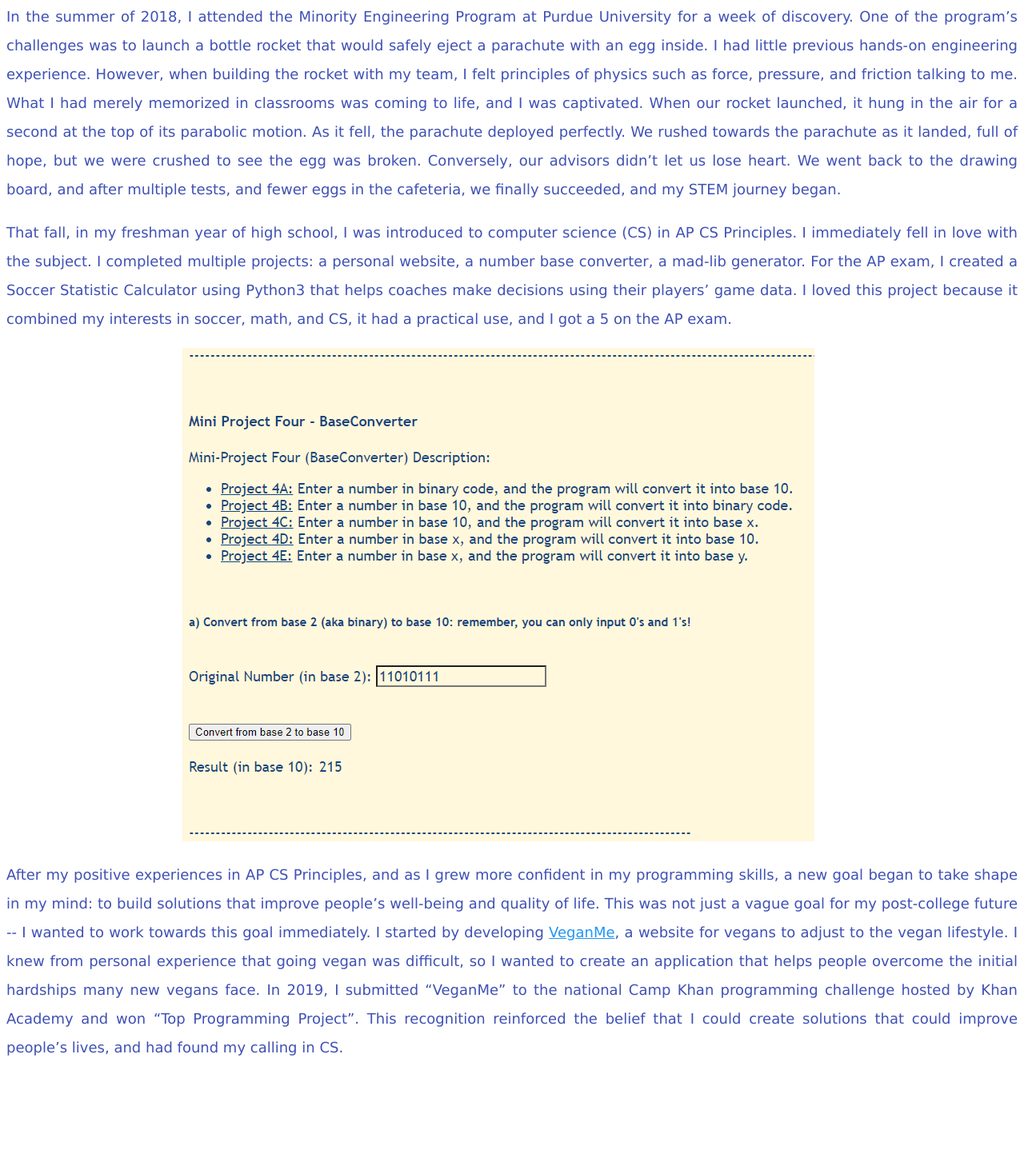
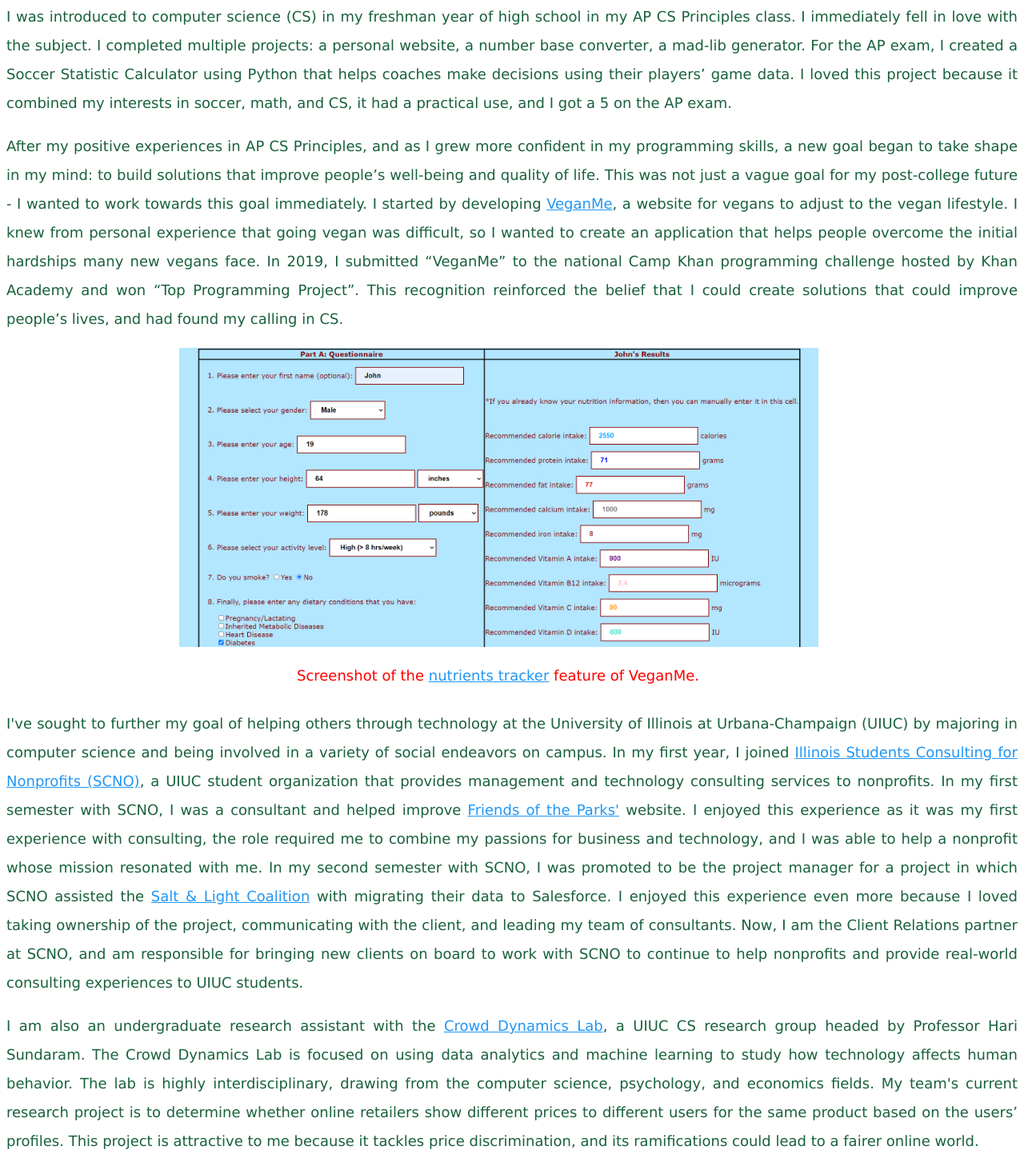
Before and after one commit to anandkrishnan108/anandkrishnan, a plain HTML site: page mission.html in a window 1280 px wide. Shown: the part 218-1666 px from the top of the page at 80% size. Before the commit the page ends 1564 px from the top, so only its background shows below. Drawn offline with Linux system fonts and the light colour scheme.

Commit message:
Updated mission and soccer

```diff
--- a/header.js
+++ b/header.js
@@ -20,7 +20,6 @@ class Header extends HTMLElement {
               </button>
               <div class="dropdown-content">
               <a href="https://github.com/anandkrishnan108?tab=repositories" target="_blank">Github Profile</a>
-              <a href="https://krishnan5826.github.io" target="_blank">My first website (created when I was 14)</a>
               <a href="https://vegan-me.github.io/vegan-me/" target="_blank">VeganMe</a>
               <a href="https://www.youtube.com/watch?v=OEzaNsuPNds" target="_blank">UIUC Landmarks App (CS 124 Project)</a>
               <a href="https://rpubs.com/akrishx/t20wc" target="_blank">ICC T20 World Cup 2022 Team of the Tournament (R Dashboard)</a>
@@ -34,7 +33,7 @@ class Header extends HTMLElement {
                   <i class="fa fa-caret-down"></i>
               </button>
               <div class="dropdown-content">
-                  <a href="soccer.html">My playing career</a>
+                  <a href="soccer.html">Playing</a>
                   <a href="referee.html">Refereeing</a>
                   <a href="topsoccer.html">Volunteering</a>
                   </div>
--- a/mission.html
+++ b/mission.html
@@ -21,23 +21,33 @@
    <h1>Mission</h1>
    <br>
 </div>
-<div class="paragraph" style="color: #3f51b5;">
+<div class="paragraph" style="color: #19613c;">
   <p>
-    In the summer of 2018, I attended the Minority Engineering Program at Purdue University for a week of discovery. One of the program’s challenges was to launch a bottle rocket that would safely eject a parachute with an egg inside. I had little previous hands-on engineering experience. However, when building the rocket with my team, I felt principles of physics such as force, pressure, and friction talking to me. What I had merely memorized in classrooms was coming to life, and I was captivated. When our rocket launched, it hung in the air for a second at the top of its parabolic motion. As it fell, the parachute deployed perfectly. We rushed towards the parachute as it landed, full of hope, but we were crushed to see the egg was broken. Conversely, our advisors didn’t let us lose heart. We went back to the drawing board, and after multiple tests, and fewer eggs in the cafeteria, we finally succeeded, and my STEM journey began.
+    I was introduced to computer science (CS) in my freshman year of high school in my AP CS Principles class. I immediately fell in love with the subject. I completed multiple projects: a personal website, a number base converter, a mad-lib generator.
+    For the AP exam, I created a Soccer Statistic Calculator using Python that helps coaches make decisions using their players’ game data. I loved this project because it combined my interests in soccer, math, and CS, it had a practical use, and I got a 5 on the AP exam.
   </p>
-   <!--
-  <div class="image">
-    <img src="img/mep.png">
-  </div>
--->
   <p>
-    That fall, in my freshman year of high school, I was introduced to computer science (CS) in AP CS Principles. I immediately fell in love with the subject. I completed multiple projects: a personal website, a number base converter, a mad-lib generator. For the AP exam, I created a Soccer Statistic Calculator using Python3 that helps coaches make decisions using their players’ game data. I loved this project because it combined my interests in soccer, math, and CS, it had a practical use, and I got a 5 on the AP exam.
+    After my positive experiences in AP CS Principles, and as I grew more confident in my programming skills, a new goal began to take shape in my mind: to build solutions that improve people’s well-being and quality of life.
+    This was not just a vague goal for my post-college future - I wanted to work towards this goal immediately. I started by developing <a href="https://vegan-me.github.io/vegan-me/" target="_blank">VeganMe</a>, a website for vegans to adjust to the vegan lifestyle.
+    I knew from personal experience that going vegan was difficult, so I wanted to create an application that helps people overcome the initial hardships many new vegans face. In 2019, I submitted “VeganMe” to the national Camp Khan programming challenge hosted by Khan Academy and won “Top Programming Project”.
+    This recognition reinforced the belief that I could create solutions that could improve people’s lives, and had found my calling in CS.
   </p>
   <div class="image">
-    <img src="img/base-converter.PNG">
+    <img src="img/vegan-me-img.png" width="800px">
+    <p style="color: red">Screenshot of the <a href="https://vegan-me.github.io/vegan-me/nutrients_tracker.html" target="_blank">nutrients tracker</a> feature of VeganMe.</p>
   </div>
   <p>
-    After my positive experiences in AP CS Principles, and as I grew more confident in my programming skills, a new goal began to take shape in my mind: to build solutions that improve people’s well-being and quality of life. This was not just a vague goal for my post-college future -- I wanted to work towards this goal immediately. I started by developing <a href="https://vegan-me.github.io/vegan-me/">VeganMe</a>, a website for vegans to adjust to the vegan lifestyle. I knew from personal experience that going vegan was difficult, so I wanted to create an application that helps people overcome the initial hardships many new vegans face. In 2019, I submitted “VeganMe” to the national Camp Khan programming challenge hosted by Khan Academy and won “Top Programming Project”. This recognition reinforced the belief that I could create solutions that could improve people’s lives, and had found my calling in CS.
+    I've sought to further my goal of helping others through technology at the University of Illinois at Urbana-Champaign (UIUC) by majoring in computer science and being involved in a variety of social endeavors on campus.
+    In my first year, I joined <a href="https://www.illiniscno.org/" target="_blank">Illinois Students Consulting for Nonprofits (SCNO)</a>, a UIUC student organization that provides management and technology consulting services to nonprofits. In my first semester with SCNO, I was a consultant and helped improve
+    <a href="https://www.fotp.org/" target="_blank">Friends of the Parks'</a> website. I enjoyed this experience as it was my first experience with consulting, the role required me to combine my passions for business and technology, and
+    I was able to help a nonprofit whose mission resonated with me. In my second semester with SCNO, I was promoted to be the project manager for a project in which SCNO assisted the
+    <a href="https://saltandlightcoalition.com/" target="_blank">Salt & Light Coalition</a> with migrating their data to Salesforce. I enjoyed this experience even more because I loved taking ownership of the project, communicating with the client, and leading my team of consultants.
+    Now, I am the Client Relations partner at SCNO, and am responsible for bringing new clients on board to work with SCNO to continue to help nonprofits and provide real-world consulting experiences to UIUC students.
+  </p>
+  <p>
+    I am also an undergraduate research assistant with the <a href="https://crowddynamicslab.github.io/" target="_blank">Crowd Dynamics Lab</a>, a UIUC CS research group headed by Professor Hari Sundaram. The Crowd Dynamics Lab is focused on using data analytics and machine learning to study how technology affects human behavior.
+    The lab is highly interdisciplinary, drawing from the computer science, psychology, and economics fields. My team's current research project is to determine whether online retailers show different prices to different users for the same product based on the users’ profiles.
+    This project is attractive to me because it tackles price discrimination, and its ramifications could lead to a fairer online world.
   </p>
 </div>
 </body>
```
Also changed, not shown: soccer.html (+6 -4 lines), img/vegan-me-img.png (added).
